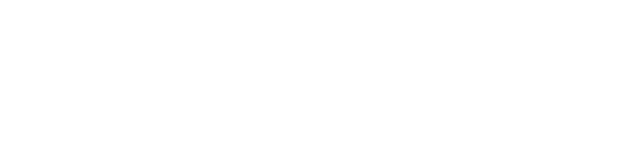
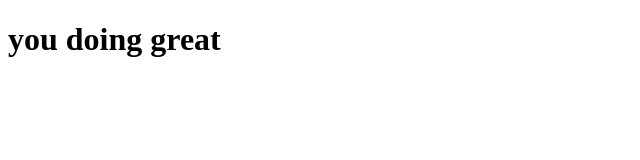
Before and after one commit to owojaiye404/ewatomi-pot, a plain HTML site: page index.html in a window 1280 px wide. Shown: the whole page, without its empty margins (0-640 px from the left). Drawn offline with Linux system fonts and the light colour scheme.

Commit message:
new h1 added

```diff
--- a/index.html
+++ b/index.html
@@ -5,5 +5,7 @@
     <meta name="viewport" content="width=device-width, initial-scale=1.0" />
     <title>ewatomi pot</title>
   </head>
-  <body></body>
+  <body>
+    <h1>you doing great</h1>
+  </body>
 </html>
```
